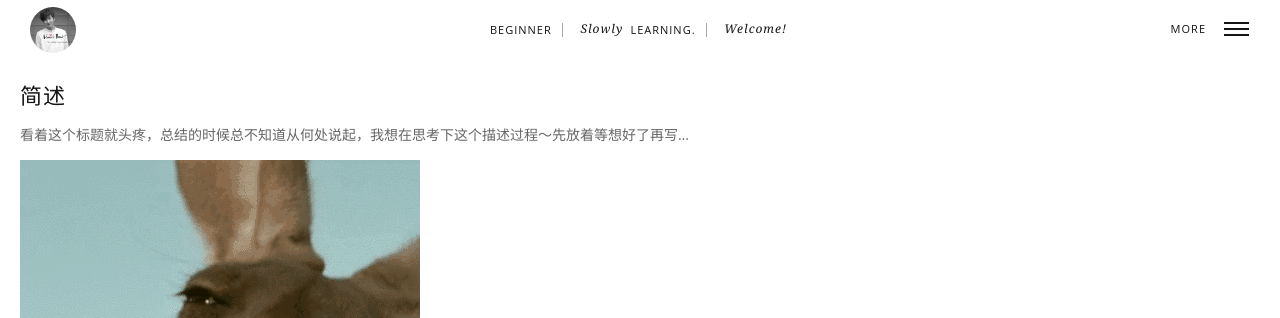
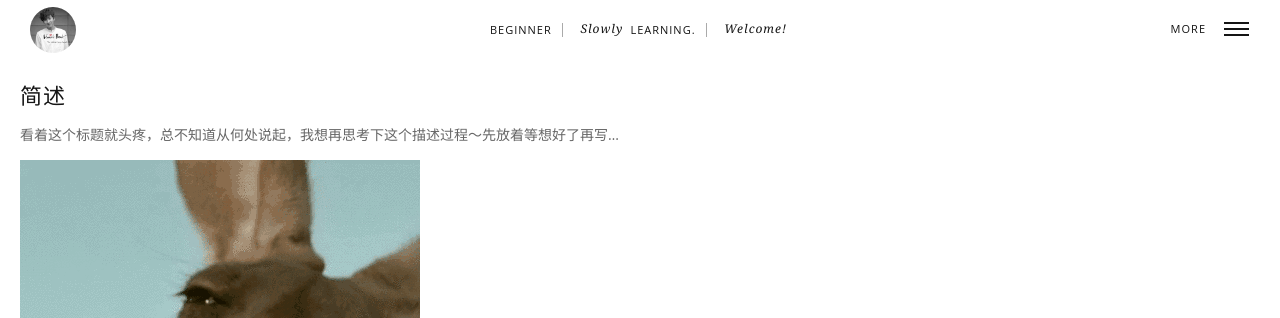
Before and after one commit to wangjiaoxia/wangjiaoxia.github.io, a Jekyll site: the page built from _posts/17-01-04-site.markdown, in a window 1280 px wide and 949 px high. Shown: the top 318 px of the window. Built offline with Jekyll 4.4.1, drawn with Linux system fonts in a browser that asks for light colours; comment, search, counter and statistics services are not loaded.

Commit message:
博客备注

```diff
--- a/_posts/17-01-04-site.markdown
+++ b/_posts/17-01-04-site.markdown
@@ -4,7 +4,7 @@ title: 返回页添加“Site”
 ---
 
 ## 简述
-看着这个标题就头疼，总结的时候总不知道从何处说起，我想在思考下这个描述过程～先放着等想好了再写...
+看着这个标题就头疼，总不知道从何处说起，我想再思考下这个描述过程～先放着等想好了再写...
 
 ![wait](/img/170104/wait.gif)
 
```
